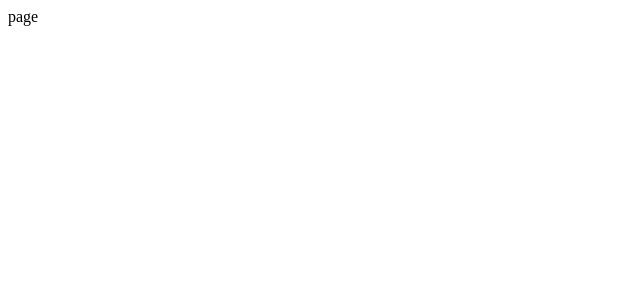
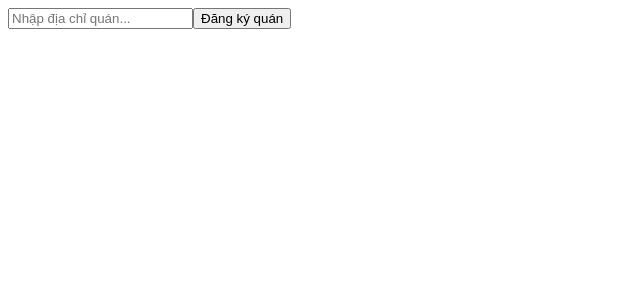
Before and after one commit to nhidh235802/WorkSpot, a Next.js app in the folder frontend/: page /cafes/create in a window 1280 px wide. Shown: the top 300 px of the page, without its empty margins (0-640 px from the left). Built offline with nearby package versions, Linux system fonts and the light colour scheme.

Commit message:
Sửa dev env

```diff
--- a/frontend/app/(owner)/cafes/create/page.tsx
+++ b/frontend/app/(owner)/cafes/create/page.tsx
@@ -1,11 +1,73 @@
-import React from 'react'
+"use client";
+import { useState } from "react";
 
-type Props = unknown
+export default function CreateCafeForm() {
+  const [address, setAddress] = useState("");
+  // ... các state khác như name, description...
+  const [isSubmitting, setIsSubmitting] = useState(false);
 
-const page = (props: Props) => {
+  const handleSubmit = async (e: React.FormEvent) => {
+    e.preventDefault();
+    setIsSubmitting(true);
+
+    try {
+      // 1. GỌI API OPENSTREETMAP (NOMINATIM) ĐỂ LẤY TỌA ĐỘ
+      const searchAddress = `${address}, Hà Nội, Việt Nam`;
+      const geocodeRes = await fetch(
+        `https://nominatim.openstreetmap.org/search?format=json&q=${encodeURIComponent(searchAddress)}`
+      );
+      const geocodeData = await geocodeRes.json();
+
+      if (geocodeData.length === 0) {
+        alert("Không thể xác định tọa độ từ địa chỉ này. Vui lòng nhập rõ hơn (VD: Số nhà, Tên đường).");
+        setIsSubmitting(false);
+        return; // Chặn không cho gửi xuống Backend nếu không tìm thấy
+      }
+
+      // Lấy kết quả tốt nhất đầu tiên
+      const lat = parseFloat(geocodeData[0].lat);
+      const lng = parseFloat(geocodeData[0].lon);
+
+      // 2. ĐÓNG GÓI DỮ LIỆU CÙNG TỌA ĐỘ ĐỂ GỬI XUỐNG BACKEND (NESTJS)
+      const payload = {
+        name: "Tên quán...",
+        address: address, // Vẫn gửi chữ để lưu DB hiển thị
+        latitude: lat,    // Gửi kèm tọa độ vừa lấy được
+        longitude: lng
+      };
+
+      const backendRes = await fetch("/api/cafes", {
+        method: "POST",
+        headers: { "Content-Type": "application/json" },
+        body: JSON.stringify(payload),
+      });
+
+      if (backendRes.ok) {
+        alert("Đăng ký quán thành công!");
+        // Chuyển hướng về trang Dashboard...
+      }
+
+    } catch (error) {
+      console.error(error);
+      alert("Có lỗi xảy ra, vui lòng thử lại.");
+    } finally {
+      setIsSubmitting(false);
+    }
+  };
+
   return (
-    <div>page</div>
-  )
+    <form onSubmit={handleSubmit}>
+      {/* ... các ô input ... */}
+      <input
+        type="text"
+        value={address}
+        onChange={(e) => setAddress(e.target.value)}
+        placeholder="Nhập địa chỉ quán..."
+      />
+
+      <button type="submit" disabled={isSubmitting}>
+        {isSubmitting ? "Đang xử lý tọa độ & Lưu..." : "Đăng ký quán"}
+      </button>
+    </form>
+  );
 }
-
-export default page
```
Also changed, not shown: 1 other file (tests, documents, lock files or other folders).
